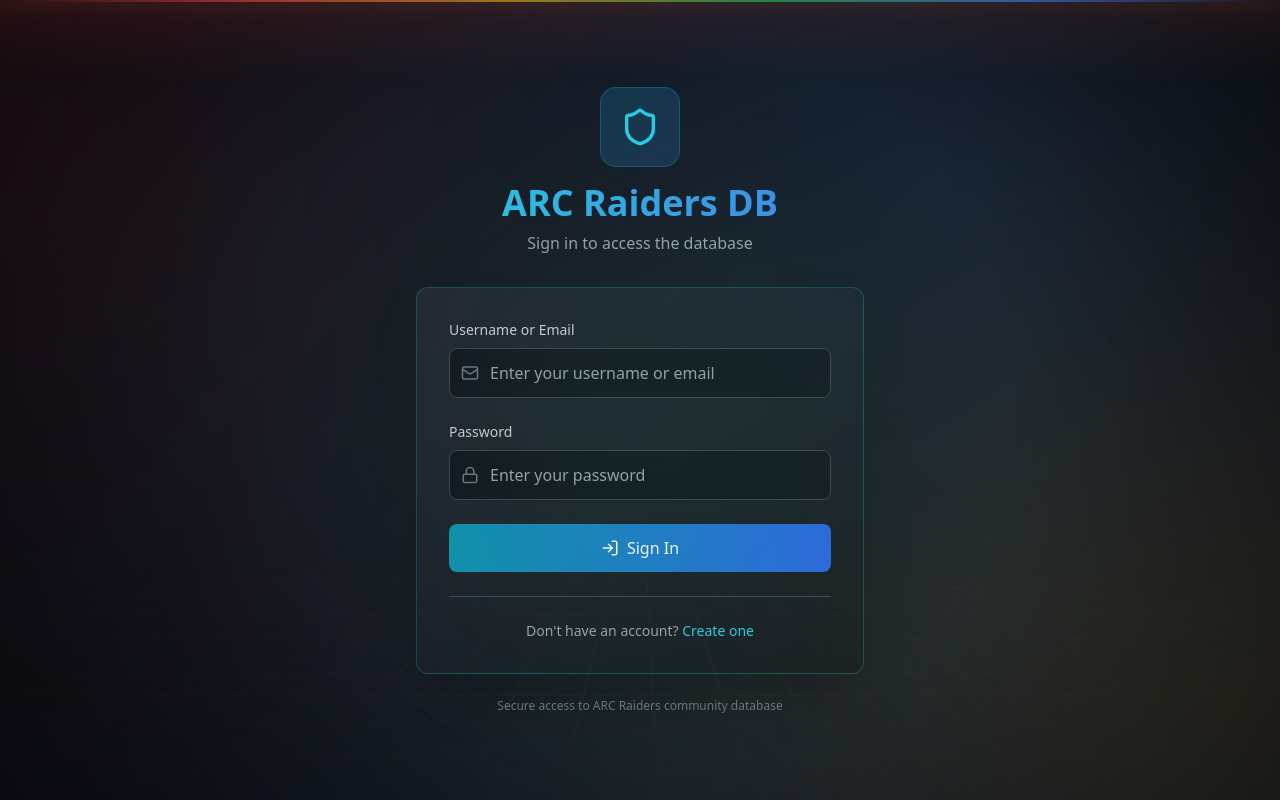
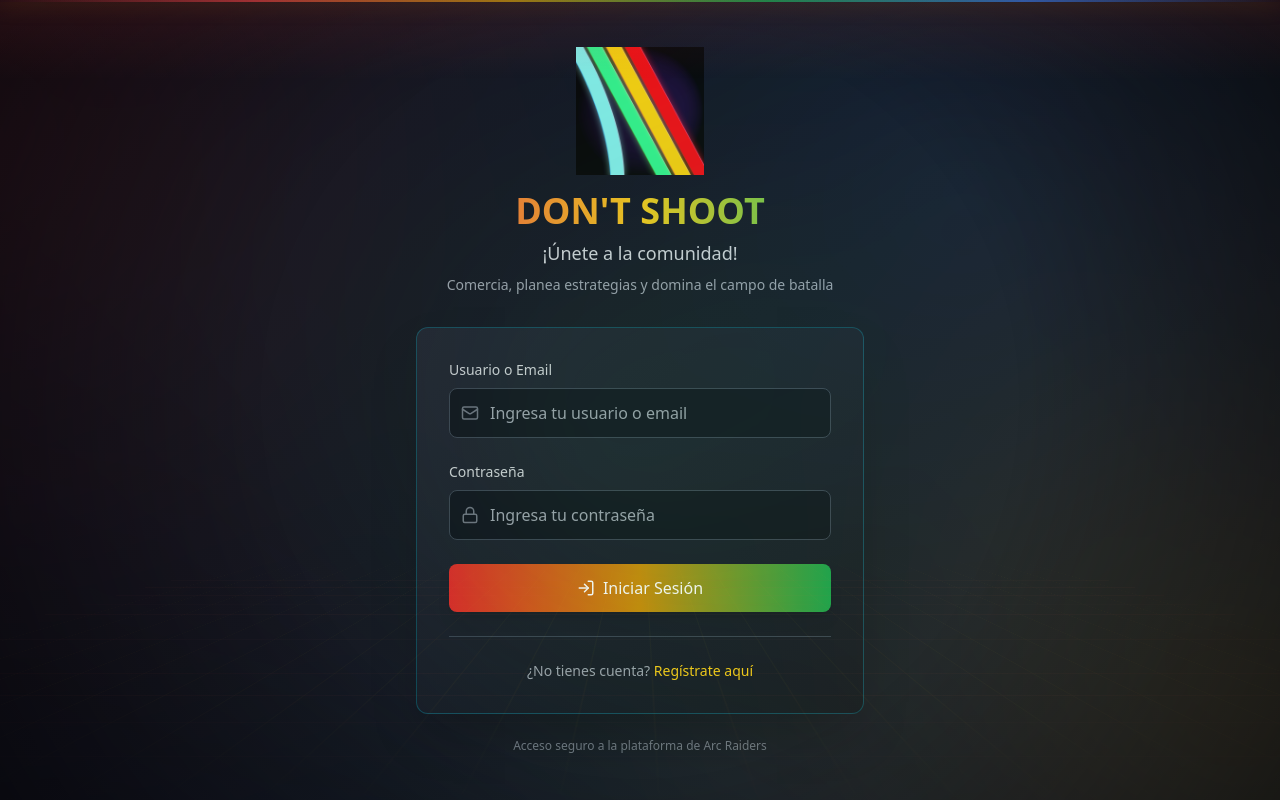
Before and after one commit to RodrigoTapiaIrigoyen/Arc001, a React (Vite) app: page / in a window 1280 px wide. Built offline with nearby package versions, Linux system fonts and the light colour scheme; no server answers.

Commit message:
feat: Login con logo Arc Raiders y mensajes en español

```diff
--- a/src/components/Login.tsx
+++ b/src/components/Login.tsx
@@ -51,13 +51,18 @@ export default function Login({ onLogin, onSwitchToRegister }: LoginProps) {
       <div className="w-full max-w-md">
         {/* Logo & Title */}
         <div className="text-center mb-8">
-          <div className="inline-flex items-center justify-center w-20 h-20 bg-gradient-to-br from-cyan-500/20 to-blue-500/20 border border-cyan-500/30 rounded-2xl mb-4">
-            <Shield className="text-cyan-400" size={40} />
+          <div className="inline-flex items-center justify-center mb-4">
+            <img
+              src="/arc-raiders-logo.png"
+              alt="Arc Raiders Logo"
+              className="w-32 h-32 object-contain"
+            />
           </div>
-          <h1 className="text-4xl font-bold bg-gradient-to-r from-cyan-400 to-blue-500 bg-clip-text text-transparent mb-2">
-            ARC Raiders DB
+          <h1 className="text-4xl font-bold bg-gradient-to-r from-red-500 via-yellow-400 to-green-500 bg-clip-text text-transparent mb-2">
+            DON'T SHOOT
           </h1>
-          <p className="text-gray-400">Sign in to access the database</p>
+          <p className="text-gray-300 text-lg mb-2">¡Únete a la comunidad!</p>
+          <p className="text-gray-400 text-sm">Comercia, planea estrategias y domina el campo de batalla</p>
         </div>
 
         {/* Login Form */}
@@ -76,7 +81,7 @@ export default function Login({ onLogin, onSwitchToRegister }: LoginProps) {
             {/* Username/Email */}
             <div>
               <label className="block text-sm font-medium text-gray-300 mb-2">
-                Username or Email
+                Usuario o Email
               </label>
               <div className="relative">
                 <Mail className="absolute left-3 top-1/2 -translate-y-1/2 text-gray-500" size={18} />
@@ -84,9 +89,9 @@ export default function Login({ onLogin, onSwitchToRegister }: LoginProps) {
                   type="text"
                   value={username}
                   onChange={(e) => setUsername(e.target.value)}
-                  placeholder="Enter your username or email"
+                  placeholder="Ingresa tu usuario o email"
                   required
-                  className="w-full pl-10 pr-4 py-3 bg-[#0a0e1a] border border-gray-700 rounded-lg text-white focus:outline-none focus:border-cyan-500 transition-colors"
+                  className="w-full pl-10 pr-4 py-3 bg-[#0a0e1a] border border-gray-700 rounded-lg text-white focus:outline-none focus:border-yellow-500 transition-colors"
                 />
               </div>
             </div>
@@ -94,7 +99,7 @@ export default function Login({ onLogin, onSwitchToRegister }: LoginProps) {
             {/* Password */}
             <div>
               <label className="block text-sm font-medium text-gray-300 mb-2">
-                Password
+                Contraseña
               </label>
               <div className="relative">
                 <Lock className="absolute left-3 top-1/2 -translate-y-1/2 text-gray-500" size={18} />
@@ -102,10 +107,10 @@ export default function Login({ onLogin, onSwitchToRegister }: LoginProps) {
                   type="password"
                   value={password}
                   onChange={(e) => setPassword(e.target.value)}
-                  placeholder="Enter your password"
+                  placeholder="Ingresa tu contraseña"
                   required
                   minLength={6}
-                  className="w-full pl-10 pr-4 py-3 bg-[#0a0e1a] border border-gray-700 rounded-lg text-white focus:outline-none focus:border-cyan-500 transition-colors"
+                  className="w-full pl-10 pr-4 py-3 bg-[#0a0e1a] border border-gray-700 rounded-lg text-white focus:outline-none focus:border-yellow-500 transition-colors"
                 />
               </div>
             </div>
@@ -114,17 +119,17 @@ export default function Login({ onLogin, onSwitchToRegister }: LoginProps) {
             <button
               type="submit"
               disabled={loading}
-              className="w-full bg-gradient-to-r from-cyan-600 to-blue-600 hover:from-cyan-700 hover:to-blue-700 text-white font-medium py-3 px-4 rounded-lg transition-all flex items-center justify-center gap-2 disabled:opacity-50 disabled:cursor-not-allowed"
+              className="w-full bg-gradient-to-r from-red-600 via-yellow-600 to-green-600 hover:from-red-700 hover:via-yellow-700 hover:to-green-700 text-white font-medium py-3 px-4 rounded-lg transition-all flex items-center justify-center gap-2 disabled:opacity-50 disabled:cursor-not-allowed shadow-lg"
             >
               {loading ? (
                 <>
                   <div className="w-5 h-5 border-2 border-white/30 border-t-white rounded-full animate-spin" />
-                  Signing in...
+                  Iniciando sesión...
                 </>
               ) : (
                 <>
                   <LogIn size={18} />
-                  Sign In
+                  Iniciar Sesión
                 </>
               )}
             </button>
@@ -133,12 +138,12 @@ export default function Login({ onLogin, onSwitchToRegister }: LoginProps) {
           {/* Register Link */}
           <div className="mt-6 pt-6 border-t border-gray-700">
             <p className="text-center text-sm text-gray-400">
-              Don't have an account?{' '}
+              ¿No tienes cuenta?{' '}
               <button
                 onClick={onSwitchToRegister}
-                className="text-cyan-400 hover:text-cyan-300 font-medium transition-colors"
+                className="text-yellow-400 hover:text-yellow-300 font-medium transition-colors"
               >
-                Create one
+                Regístrate aquí
               </button>
             </p>
           </div>
@@ -146,7 +151,7 @@ export default function Login({ onLogin, onSwitchToRegister }: LoginProps) {
 
         {/* Footer */}
         <p className="text-center text-xs text-gray-500 mt-6">
-          Secure access to ARC Raiders community database
+          Acceso seguro a la plataforma de Arc Raiders
         </p>
       </div>
     </div>
```
